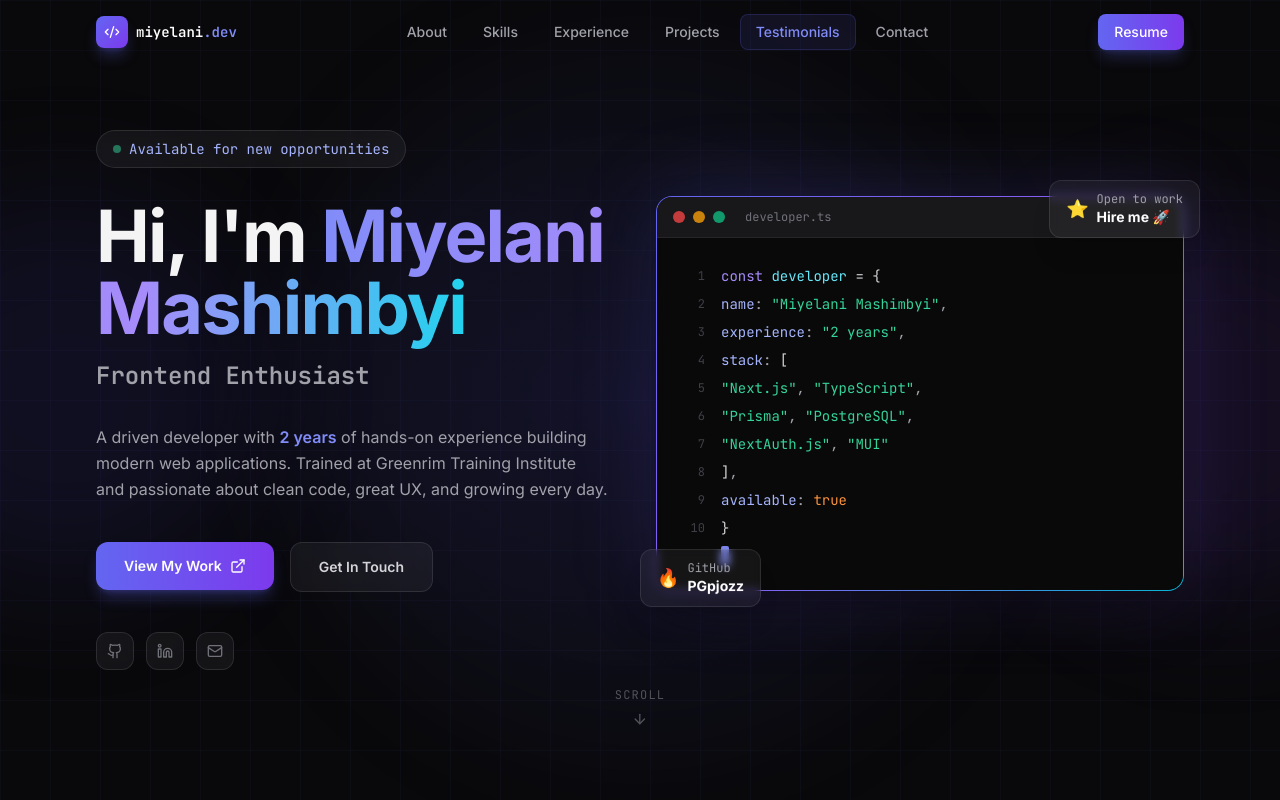
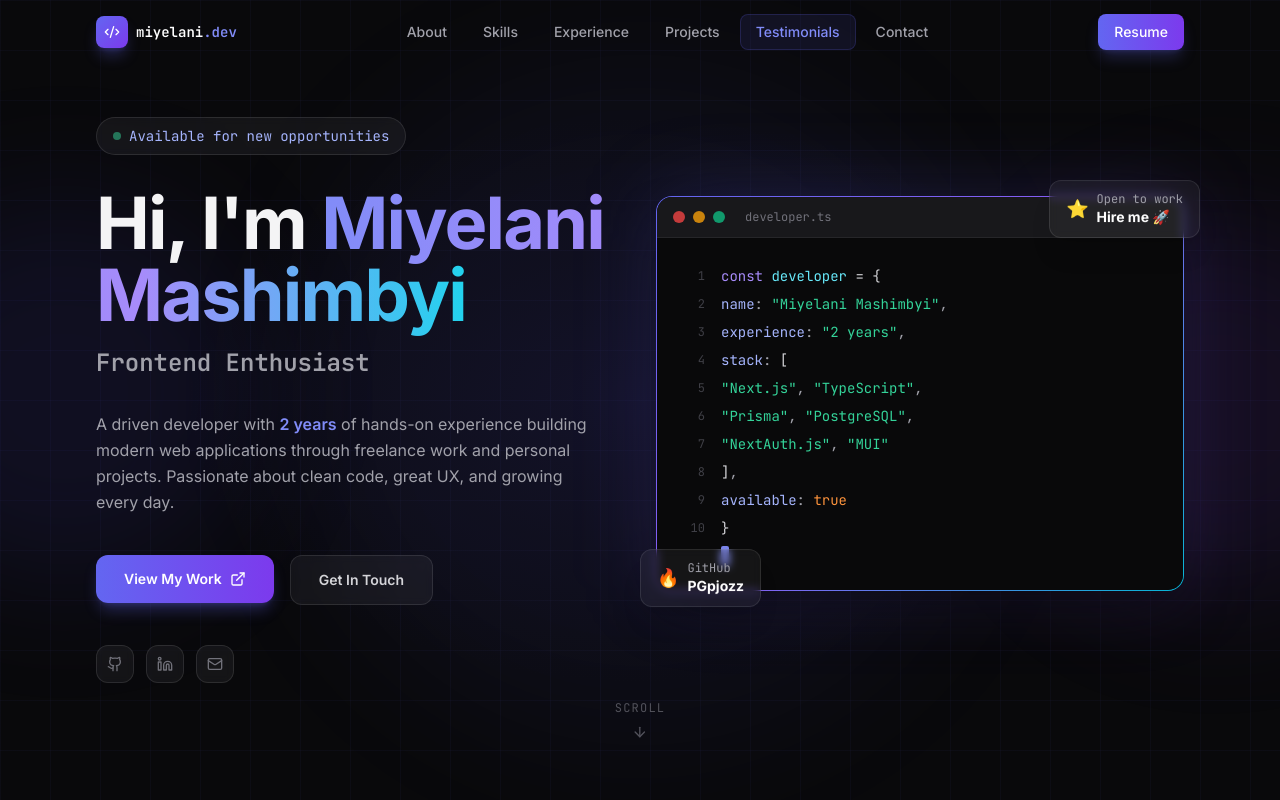
Before and after one commit to PGpjozz/portfolio2, a Next.js app: page / in a window 1280 px wide. Shown: the top 800 px of the page. Built offline with nearby package versions, Linux system fonts and the light colour scheme.

Commit message:
Remove Greenrim reference from Hero subtitle

```diff
--- a/components/Hero.tsx
+++ b/components/Hero.tsx
@@ -98,7 +98,7 @@ export default function Hero() {
               className="text-base text-zinc-400 max-w-lg mb-10 leading-relaxed"
             >
               A driven developer with <span className="text-indigo-400 font-semibold">2 years</span> of hands-on experience building
-              modern web applications. Trained at Greenrim Training Institute and passionate about
+              modern web applications through freelance work and personal projects. Passionate about
               clean code, great UX, and growing every day.
             </motion.p>
 
```
